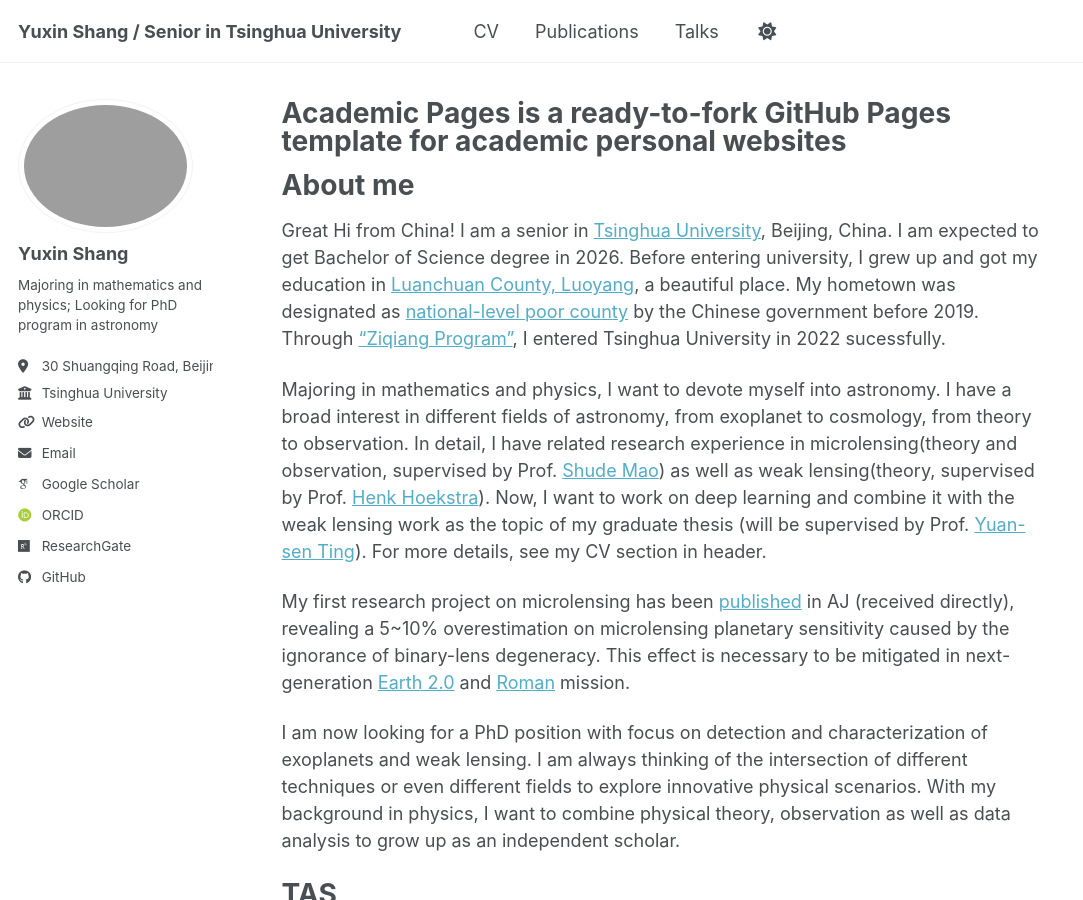
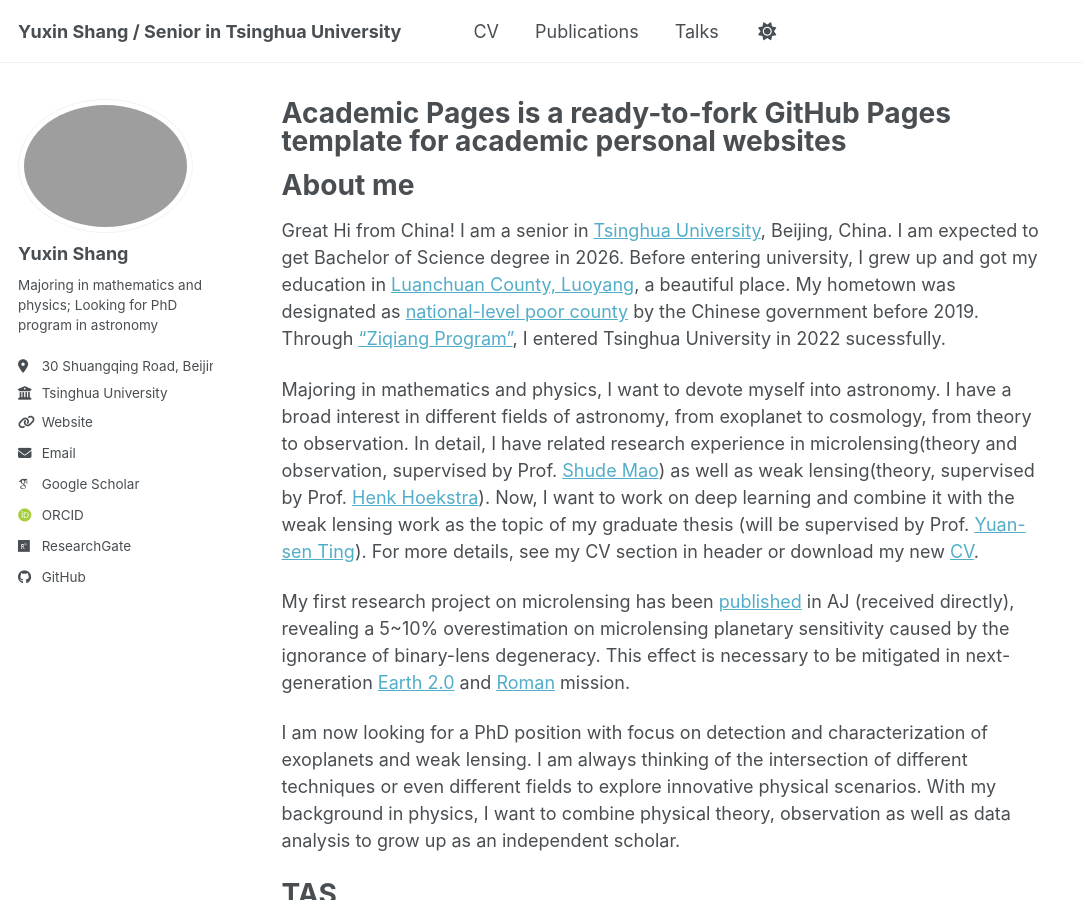
Before and after one commit to YuxinShang-thu/YuxinShang-thu.github.io, a Jekyll site: the page built from _pages/about.md, in a window 1280 px wide and 900 px high. Shown: the whole window, without its empty margins (0-1083 px from the left). Built offline with Jekyll 4.4.1, drawn with Linux system fonts in a browser that asks for light colours; some web fonts are replaced; a script bundle is joined from its source files by our own code; library files that are not in the unit come from our copies.

Commit message:
Revise about me section and include CV link
Updated personal information and added a link to the new CV.

```diff
--- a/_pages/about.md
+++ b/_pages/about.md
@@ -11,7 +11,7 @@
 ====
 Great Hi from China! I am a senior in [Tsinghua University](https://www.tsinghua.edu.cn), Beijing, China. I am expected to get Bachelor of Science degree in 2026. Before entering university, I grew up and got my education in [Luanchuan County, Luoyang](https://en.wikipedia.org/wiki/Luanchuan_County), a beautiful place. My hometown was designated as [national-level poor county](https://en.wikipedia.org/wiki/National-level_poor_county) by the Chinese government before 2019. Through ["Ziqiang Program"](https://join-tsinghua.edu.cn/gnxs/zqjh.htm), I entered Tsinghua University in 2022 sucessfully.
 
-Majoring in mathematics and physics, I want to devote myself into astronomy. I have a broad interest in different fields of astronomy, from exoplanet to cosmology, from theory to observation. In detail, I have related research experience in microlensing(theory and observation, supervised by Prof. [Shude Mao](https://en.westlake.edu.cn/faculty/Shude-Mao.html)) as well as weak lensing(theory, supervised by Prof. [Henk Hoekstra](https://www.universiteitleiden.nl/en/staffmembers/henk-hoekstra)). Now, I want to work on deep learning and combine it with the weak lensing work as the topic of my graduate thesis (will be supervised by Prof. [Yuan-sen Ting](https://www.google.com/search?client=safari&rls=en&q=Yuansen+Ting&ie=UTF-8&oe=UTF-8)). For more details, see my CV section in header.
+Majoring in mathematics and physics, I want to devote myself into astronomy. I have a broad interest in different fields of astronomy, from exoplanet to cosmology, from theory to observation. In detail, I have related research experience in microlensing(theory and observation, supervised by Prof. [Shude Mao](https://en.westlake.edu.cn/faculty/Shude-Mao.html)) as well as weak lensing(theory, supervised by Prof. [Henk Hoekstra](https://www.universiteitleiden.nl/en/staffmembers/henk-hoekstra)). Now, I want to work on deep learning and combine it with the weak lensing work as the topic of my graduate thesis (will be supervised by Prof. [Yuan-sen Ting](https://www.google.com/search?client=safari&rls=en&q=Yuansen+Ting&ie=UTF-8&oe=UTF-8)). For more details, see my CV section in header or download my new [CV](https://cloud.tsinghua.edu.cn/f/6f74d92b3bd0494092ba/?dl=1).
 
 My first research project on microlensing has been [published](https://iopscience.iop.org/article/10.3847/1538-3881/ae14f3) in AJ (received directly), revealing a 5~10% overestimation on microlensing planetary sensitivity caused by the ignorance of binary-lens degeneracy. This effect is necessary to be mitigated in next-generation [Earth 2.0](https://arxiv.org/abs/2206.06693) and [Roman](https://roman.gsfc.nasa.gov) mission.
 
```
